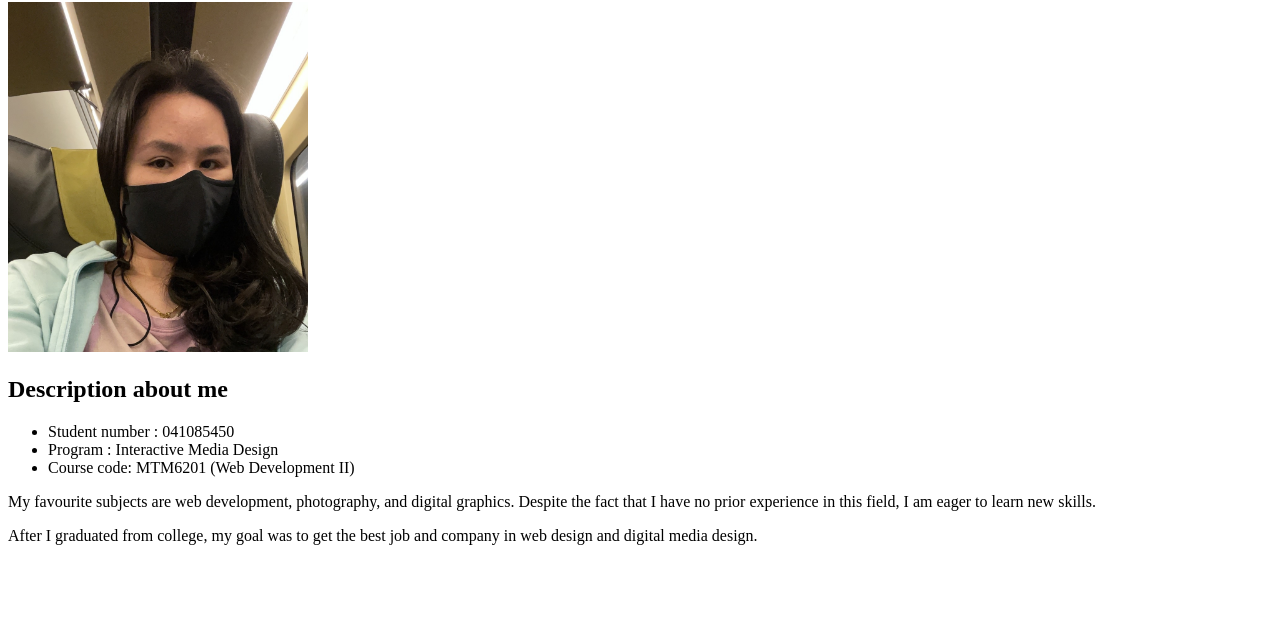
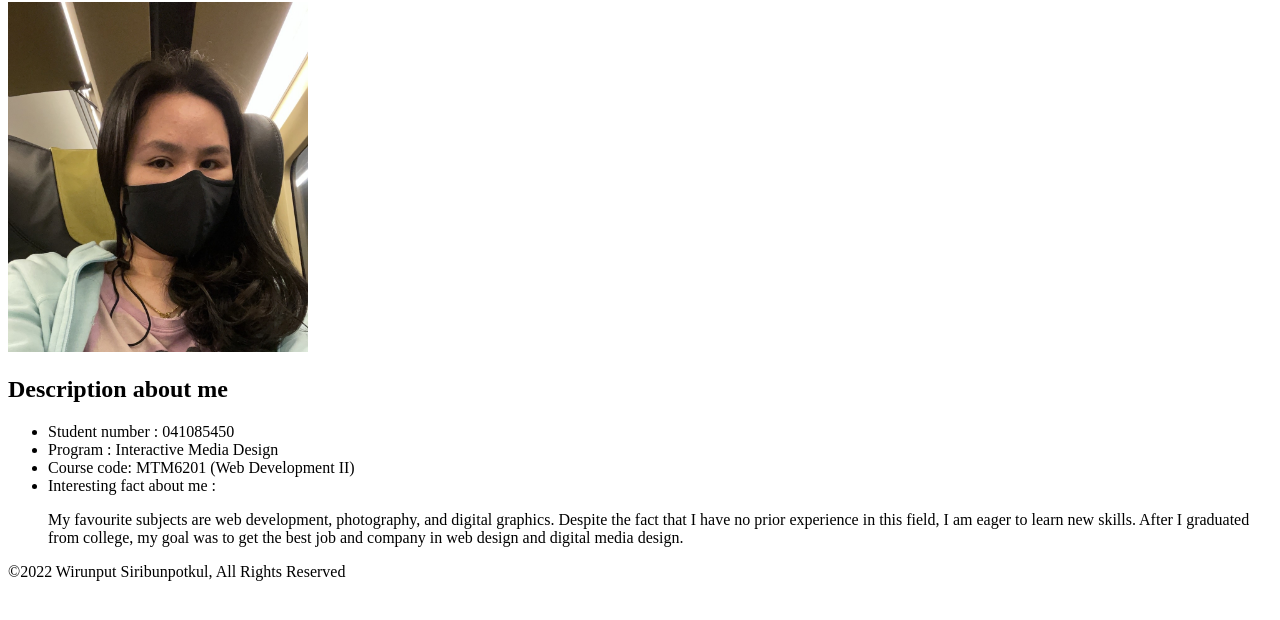
Before and after one commit to siri0019/mtm6201-week1, a plain HTML site: page index.html in a window 1280 px wide. Shown: the part 78-698 px from the top of the page. Drawn offline with Linux system fonts and the light colour scheme.

Commit message:
adding footer

```diff
--- a/index.html
+++ b/index.html
@@ -17,10 +17,13 @@
         <li>Student number : 041085450</li>
         <li>Program : Interactive Media Design</li>
         <li>Course code: MTM6201 (Web Development II)</li>
+        <li>Interesting fact about me :
+        <p> My favourite subjects are web development, photography, and digital graphics. Despite the fact that I have no prior experience in this field, I am eager to learn new skills. After I graduated from college, my goal was to get the best job and company in web design and digital media design.</p></li>
         </ul>
-        <p> My favourite subjects are web development, photography, and digital graphics. Despite the fact that I have no prior experience in this field, I am eager to learn new skills.<br> </p>
-        <p>After I graduated from college, my goal was to get the best job and company in web design and digital media design.</p>
     </main>
+    <footer>
+        <p> &copy;2022 Wirunput Siribunpotkul, All Rights Reserved</p>
+    </footer>
 
 </body>
 </html>
```
